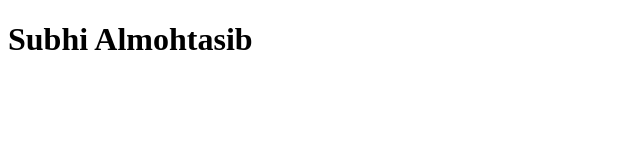
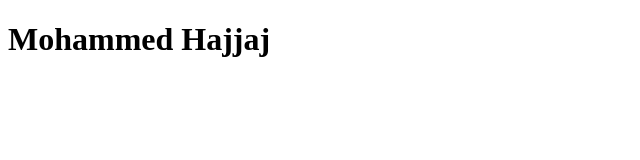
Before and after one commit to SubhiAlmohtasibSadaSolutions/DemoversionControl, a plain HTML site: page index.html in a window 1280 px wide. Shown: the whole page, without its empty margins (0-640 px from the left). Drawn offline with Linux system fonts and the light colour scheme.

Commit message:
MohammedHajjaj

```diff
--- a/index.html
+++ b/index.html
@@ -7,6 +7,6 @@
     <title>Version Control</title>
 </head>
 <body>
-    <h1>Subhi Almohtasib</h1>
+    <h1>Mohammed Hajjaj</h1>
 </body>
 </html>
```
